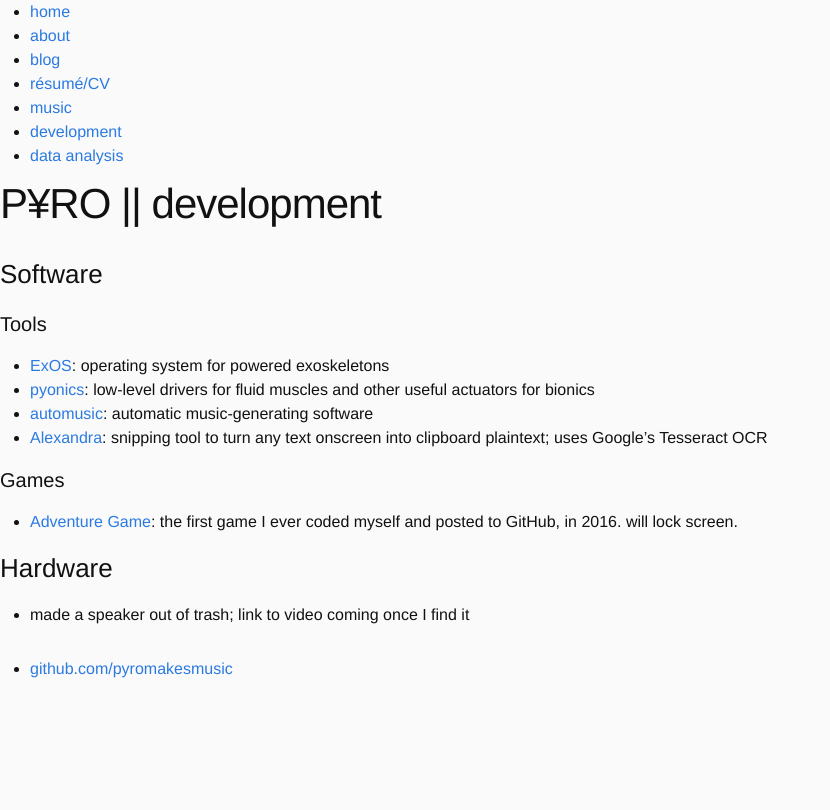
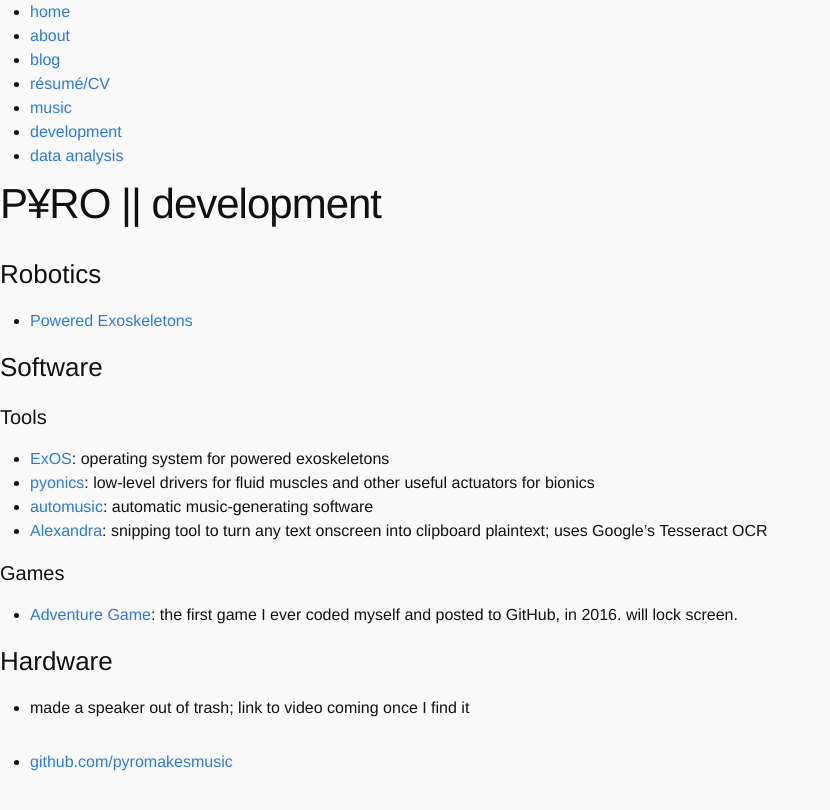
Before and after one commit to pyromakesmusic/pyromakesmusic.github.io, a Jekyll site: the page built from docs/development/index.md, in a window 1280 px wide. Shown: the top 810 px of the page, without its empty margins (0-830 px from the left). Built offline with Jekyll 4.4.1, drawn with Linux system fonts in a browser that asks for light colours.

Commit message:
moving stuff

```diff
--- a/docs/development/index.md
+++ b/docs/development/index.md
@@ -2,6 +2,9 @@
 layout: page
 title: P¥RO || development
 ---
+
+### Robotics
+- [Powered Exoskeletons](power_armor/)
 
 ### Software
 
```
Also changed, not shown: docs/development/power_armor/assets/images/X001_structure.png (renamed from docs/assets/images/exos/X001_structure.png), docs/development/power_armor/assets/images/chassis.png (renamed from docs/assets/images/exos/chassis.png), docs/development/power_armor/assets/images/femur_strut_analysis_1.png (renamed from docs/assets/images/exos/femur_strut_analysis_1.png), docs/development/power_armor/assets/images/mckibben.png (renamed from docs/assets/images/exos/mckibben.png), docs/development/power_armor/assets/images/normal_pelvis.png (renamed from docs/assets/images/exos/normal_pelvis.png), docs/development/power_armor/assets/images/pelvic_analysis_2.png (renamed from docs/assets/images/exos/pelvic_analysis_2.png), docs/development/power_armor/assets/images/red_bot2.png (renamed from docs/assets/images/exos/red_bot2.png), docs/development/power_armor/assets/images/sheet_metal_analysis_1.png (renamed from docs/assets/images/exos/sheet_metal_analysis_1.png), docs/development/power_armor/assets/images/slow_convergence.png (renamed from docs/assets/images/exos/slow_convergence.png).
